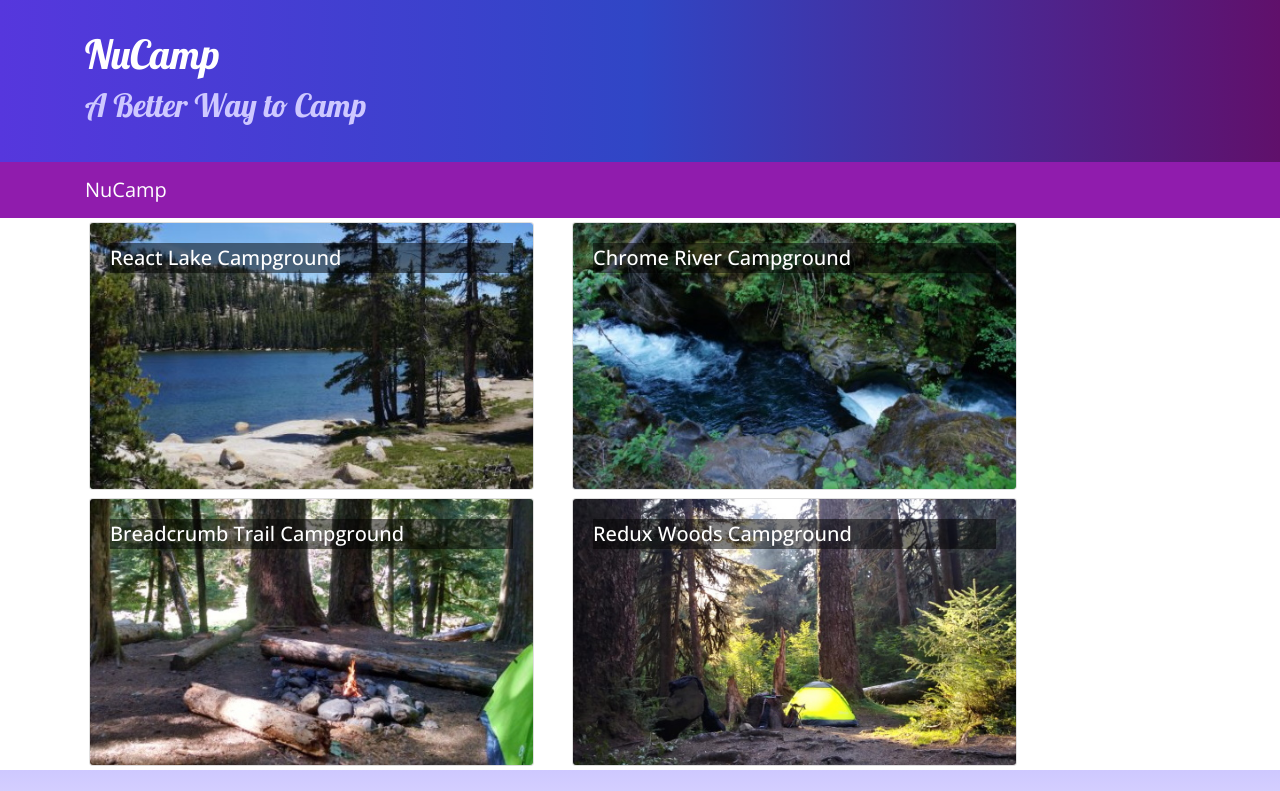
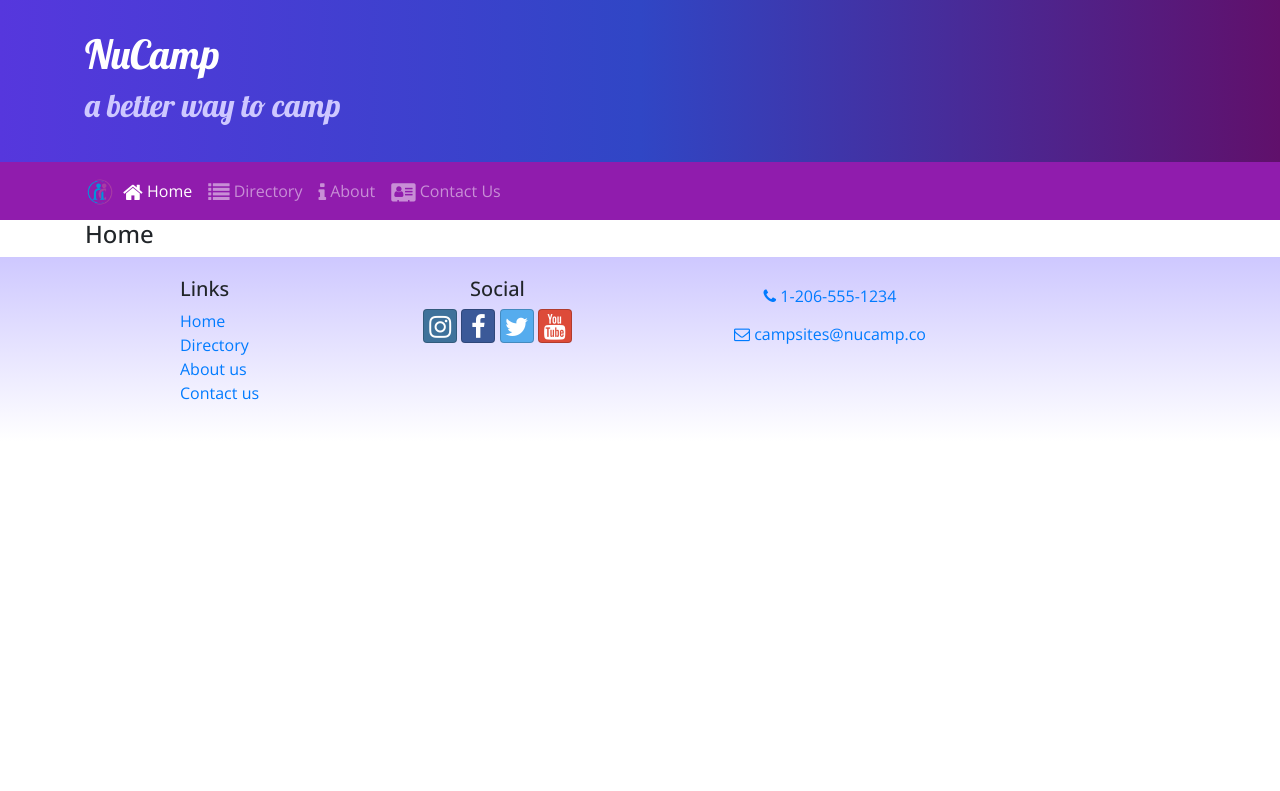
Before and after one commit to BennyBuns/reactNucamp, a React (Create React App) app: page /home in a window 1280 px wide. Shown: the top 791 px of the page. Built offline with nearby package versions, Linux system fonts and the light colour scheme.

Commit message:
React Router

```diff
--- a/package.json
+++ b/package.json
@@ -12,6 +12,7 @@
     "react": "^18.0.0",
     "react-dom": "^18.0.0",
     "react-popper": "1.3.6",
+    "react-router-dom": "5.2.0",
     "react-scripts": "5.0.0",
     "reactstrap": "8.5.1",
     "typeface-lobster": "^1.1.13",
--- a/src/App.js
+++ b/src/App.js
@@ -1,14 +1,17 @@
 import React, { Component } from 'react';
 import Main from './components/MainComponent';
+import { BrowserRouter } from 'react-router-dom';
 import './App.css';
 
 
 class App extends Component {
     render() {
         return (
-            <div className="App">
-                <Main />
-            </div>
+            <BrowserRouter>
+                <div className="App">
+                    <Main />
+                </div>
+            </BrowserRouter>
         );
     };
 }
--- a/src/components/DirectoryComponent.js
+++ b/src/components/DirectoryComponent.js
@@ -1,9 +1,9 @@
 import React from 'react';
 import { Card, CardImg, CardImgOverlay, CardTitle } from 'reactstrap';
 
-function RenderDirectoryItems({ campsite, onClick }) {
+function RenderDirectoryItems({ campsite }) {
     return (
-        <Card onClick={() => onClick(campsite.id)}>
+        <Card>
             <CardImg width="100%" src={campsite.image} alt={campsite.name} />
             <CardImgOverlay>
                 <CardTitle>{campsite.name}</CardTitle>
@@ -18,7 +18,7 @@
         const directory = props.campsites.map(campsite => {
         return (
             <div key={campsite.id} className="col-md-5 m-1">
-                <RenderDirectoryItems campsite={campsite} onClick={props.onClick} />
+                <RenderDirectoryItems campsite={campsite} />
             </div>
         );
     });
--- a/src/components/FooterComponent.js
+++ b/src/components/FooterComponent.js
@@ -1,4 +1,5 @@
 import React from 'react';
+import { Link } from 'react-router-dom';
 
 function Footer(props) {
     return (
@@ -8,10 +9,10 @@
                     <div className="col-4 col-sm-2 offset-1">
                         <h5>Links</h5>
                         <ul className="list-unstyled">
-                            <li><a href="#">Home</a></li>
-                            <li><a href="#">Directory</a></li>
-                            <li><a href="#">About</a></li>
-                            <li><a href="#">Contact</a></li>
+                            <li><Link to="/home">Home</Link></li>
+                            <li><Link to="/directory">Directory</Link></li>
+                            <li><Link to="/about">About us</Link></li>
+                            <li><Link to="/contactUs">Contact us</Link></li>
                         </ul>
                     </div>
                     <div className="col-6 col-sm-3 text-center">
--- a/src/components/HeaderComponent.js
+++ b/src/components/HeaderComponent.js
@@ -1,24 +1,66 @@
-import React, { Component } from 'react';
-import { Navbar, NavbarBrand, Jumbotron } from 'reactstrap';
+import React, { Component }  from 'react';
+import { Nav, Navbar, NavbarBrand, NavbarToggler, Collapse, NavItem, Jumbotron } from 'reactstrap';
+import { NavLink } from 'react-router-dom';
 
 class Header extends Component {
+
+    constructor(props) {
+        super(props);
+
+        this.toggleNav = this.toggleNav.bind(this);
+        this.state = {
+          isNavOpen: false
+        };
+    }
+
+    toggleNav() {
+        this.setState({
+            isNavOpen: !this.state.isNavOpen
+        });
+    }
+
     render() {
         return (
             <React.Fragment>
                 <Jumbotron fluid>
-                    <div className='container'>
-                        <div className='row'>
-                            <div className='col'>
+                    <div className="container">
+                        <div className="row">
+                            <div className="col">
                                 <h1>NuCamp</h1>
-                                <h2>A Better Way to Camp</h2>
+                                <h2>a better way to camp</h2>
                             </div>
                         </div>
                     </div>
                 </Jumbotron>
 
-                <Navbar dark sticky='top'>
+                <Navbar dark sticky="top" expand="md">
                     <div className="container">
-                        <NavbarBrand href="/">NuCamp</NavbarBrand>
+                        <NavbarBrand className="mr-auto" href="/"><img src="/assets/images/logo.png" height="30" width="30" alt="NuCamp Logo" /></NavbarBrand>
+                        <NavbarToggler onClick={this.toggleNav} />
+                        <Collapse isOpen={this.state.isNavOpen} navbar>
+                            <Nav navbar>
+                                <NavItem>
+                                    <NavLink className="nav-link" to="/home">
+                                        <i className="fa fa-home fa-lg" /> Home
+                                    </NavLink>
+                                </NavItem>
+                                <NavItem>
+                                    <NavLink className="nav-link" to="/directory">
+                                        <i className="fa fa-list fa-lg" /> Directory
+                                    </NavLink>
+                                </NavItem>
+                                <NavItem>
+                                    <NavLink className="nav-link" to="/aboutus">
+                                        <i className="fa fa-info fa-lg" /> About
+                                    </NavLink>
+                                </NavItem>
+                                <NavItem>
+                                    <NavLink className="nav-link" to="/contactus">
+                                        <i className="fa fa-address-card fa-lg" /> Contact Us
+                                    </NavLink>
+                                </NavItem>
+                            </Nav>
+                        </Collapse>
                     </div>
                 </Navbar>
             </React.Fragment>
--- /dev/null
+++ b/src/components/HomeComponent.js
@@ -0,0 +1,11 @@
+import React from 'react';
+
+function Home(props) {
+    return(
+        <div className='container'>
+            <h4>Home</h4>
+        </div>
+    );
+}
+
+export default Home;
--- a/src/components/MainComponent.js
+++ b/src/components/MainComponent.js
@@ -3,6 +3,8 @@
 import CampsiteInfo from './CampsiteInfoComponent';
 import Header from './HeaderComponent';
 import Footer from './FooterComponent';
+import Home from './HomeComponent';
+import { Switch, Route, Redirect } from 'react-router-dom';
 import { CAMPSITES } from '../shared/campsites';
 
 class Main extends Component {
@@ -10,19 +12,23 @@
         super(props);
         this.state = {
             campsites: CAMPSITES,
-            selectedCampsite: null
         };
-    }
-    onCampsiteSelect(campsiteId) {
-        this.setState({ selectedCampsite: campsiteId });
     }
 
     render() {
+        const HomePage = () => {
+            return (
+                <Home />
+            );
+        }
         return (
             <div>
                 <Header />
-                <Directory campsites={this.state.campsites} onClick={campsiteId => this.onCampsiteSelect(campsiteId)} />
-                <CampsiteInfo campsite={this.state.campsites.filter(campsite => campsite.id === this.state.selectedCampsite)[0]} />
+                <Switch>
+                    <Route path='/home' component={HomePage} />
+                    <Route exact path='/directory' render={() => <Directory campsites={this.state.campsites}/>} />
+                    <Redirect to='/home' />
+                </Switch>
                 <Footer />
             </div>
         );
```
Also changed, not shown: 1 other file (tests, documents, lock files or other folders).
